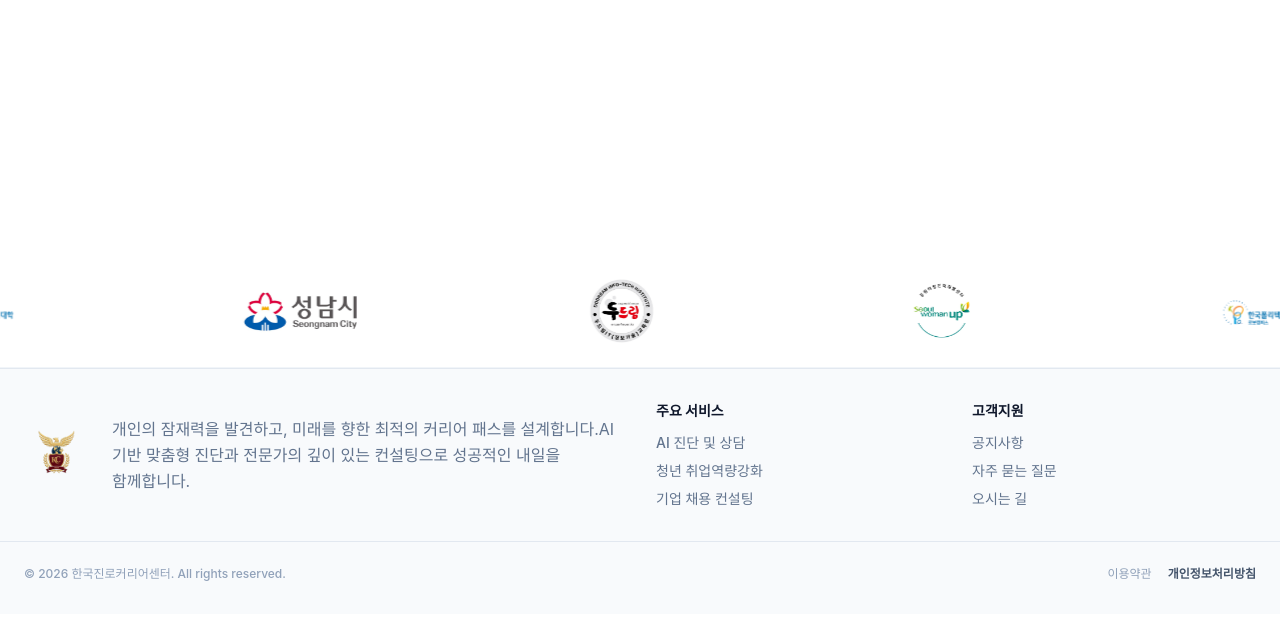
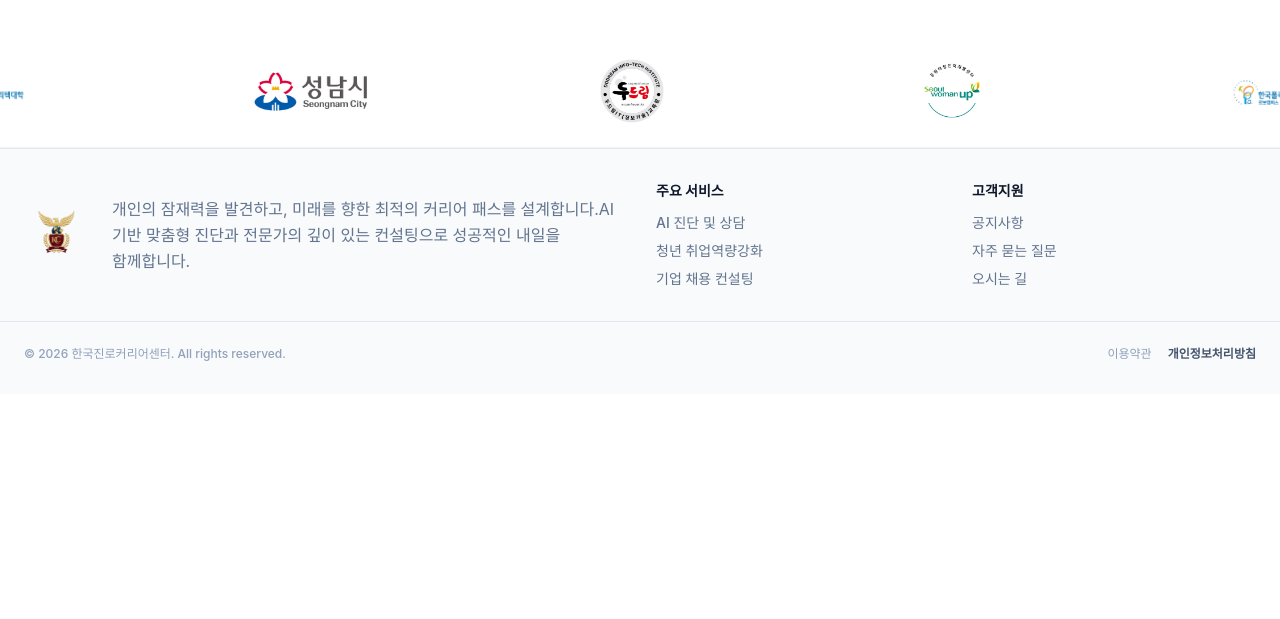
Before and after one commit to Minkkaeng/Korea-Career-Center, a React (Vite) app: page /contact in a window 1280 px wide. Shown: the part 1285-1904 px from the top of the page. After the commit the page ends 1679 px from the top, so only its background shows below. Built offline with nearby package versions, Linux system fonts and the light colour scheme.

Commit message:
style: remove min-h-screen from footer wrapper to reduce height

```diff
--- a/src/layouts/MainLayout.tsx
+++ b/src/layouts/MainLayout.tsx
@@ -15,7 +15,7 @@
       </main>
 
       {/* Global Footer Area */}
-      <div className="flex flex-col min-h-screen justify-center bg-white">
+      <div className="flex flex-col bg-white">
         {/* Partners Marquee Banner (Global before footer) */}
         <div className="w-full bg-white overflow-hidden border-b border-slate-100 py-6">
           <div className="relative flex overflow-hidden w-full group">
```
